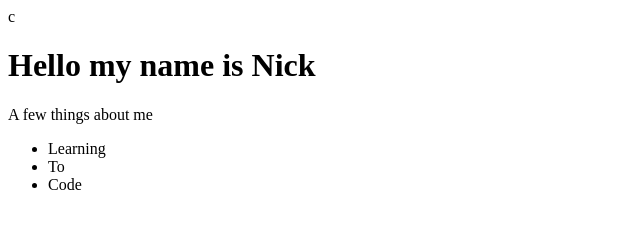
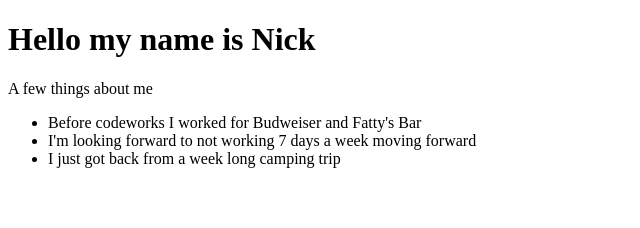
Before and after one commit to nickminor/codeworks-journals, a plain HTML site: page index.html in a window 1280 px wide. Shown: the whole page, without its empty margins (0-640 px from the left). Drawn offline with Linux system fonts and the light colour scheme.

Commit message:
changed details

```diff
--- a/index.html
+++ b/index.html
@@ -6,14 +6,14 @@
     <meta http-equiv="X-UA-Compatible" content="ie=edge">
     <title>Document</title>
 </head>
-c
+
 <body>
     <h1>Hello my name is Nick</h1>
     <p>A few things about me</p>
     <ul>
-        <li>Learning</li>
-        <li>To</li>
-        <li>Code</li>
+        <li>Before codeworks I worked for Budweiser and Fatty's Bar</li>
+        <li>I'm looking forward to not working 7 days a week moving forward</li>
+        <li>I just got back from a week long camping trip</li>
     </ul>
 </body>
 </html>
```
